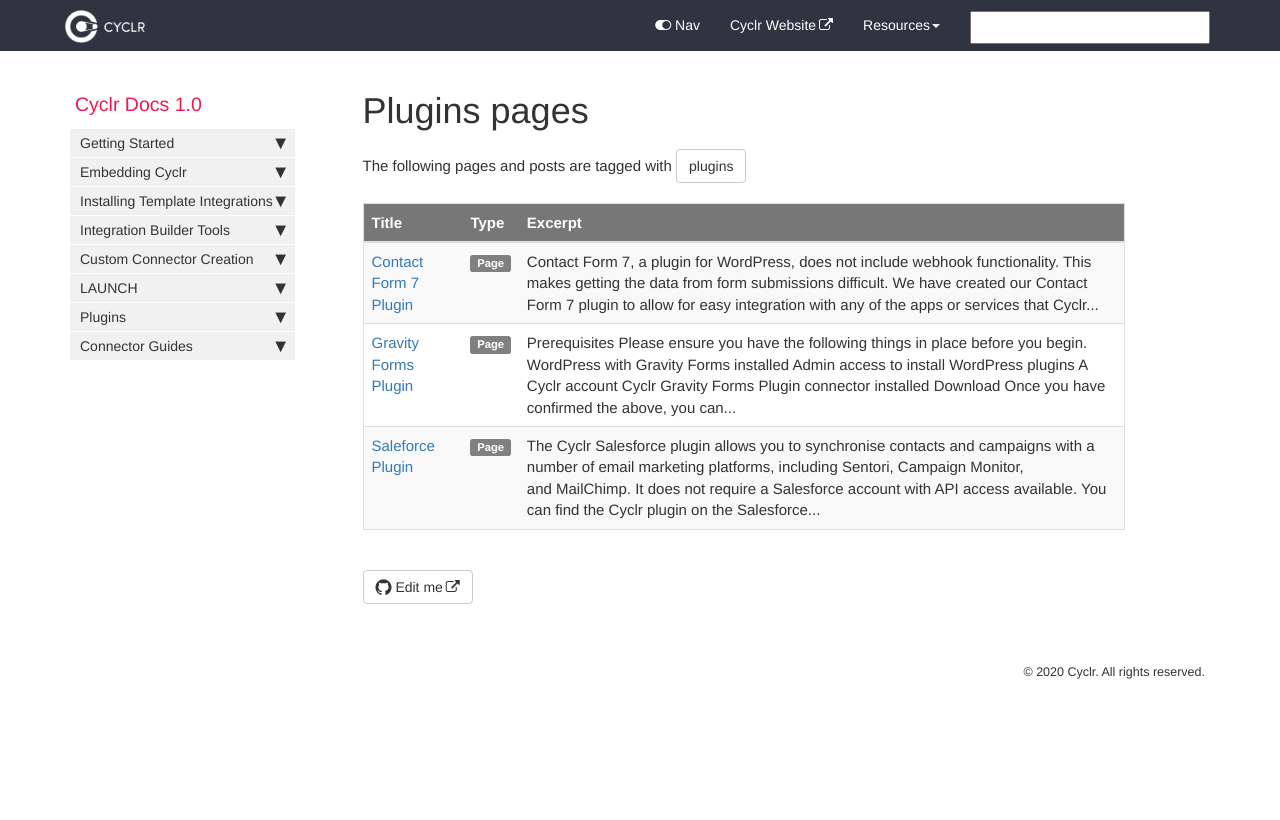
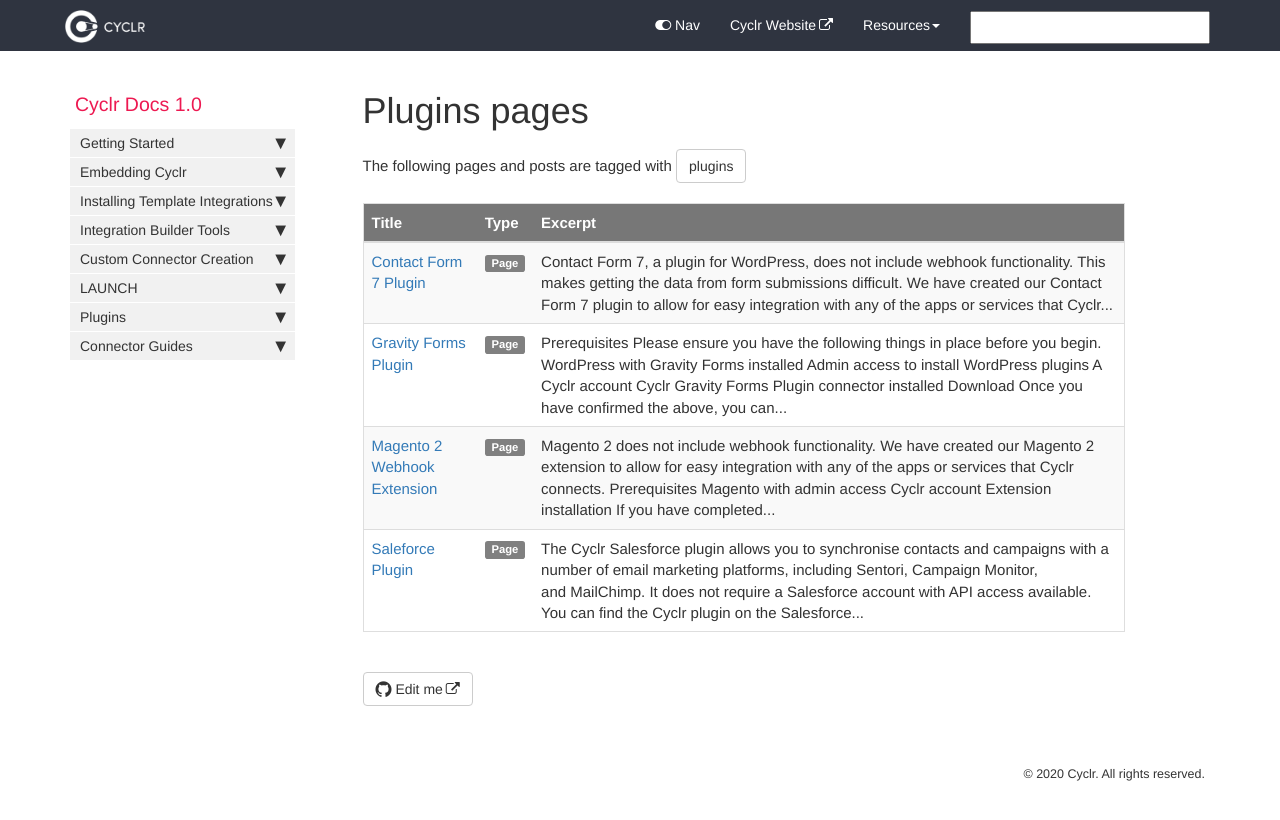
Before and after one commit to sneakysneak/docs, a Jekyll site: the page built from pages/tags/tag_plugins.md, in a window 1280 px wide. Shown: the top 820 px of the page. Built offline with Jekyll 4.4.1, drawn with Linux system fonts in a browser that asks for light colours; nearby versions of some CDN libraries; comment, search, counter and statistics services are not loaded.

Commit message:
Add Magento 2 Webhook doc

````diff
--- a/_data/sidebars/cyclr_sidebar.yml
+++ b/_data/sidebars/cyclr_sidebar.yml
@@ -286,6 +286,10 @@ entries:
             url: /gravity-forms-plugin
             output: web, pdf
 
+          - title: Magento 2 Webhook Extension
+            url: /magento-2-webhook-extension
+            output: web, pdf
+
           - title: Salesforce Plugin
             url: /salesforce-plugin
             output: web, pdf
--- /dev/null
+++ b/pages/integration-plugin/magento-2-webhook.md
@@ -0,0 +1,43 @@
+---
+title: Magento 2 Webhook Extension
+sidebar: cyclr_sidebar
+permalink: magento-2-webhook-extension
+tags: [plugins]
+---
+
+Magento 2 does not include webhook functionality.
+
+We have created our Magento 2 extension to allow for easy integration with any of the [apps or services that Cyclr connects](https://cyclr.com/connectors).
+
+#### Prerequisites
+
+*   Magento with admin access
+
+*   Cyclr account
+
+#### Extension installation
+
+If you have completed the prerequisites:
+
+*   [Download our Magento 2 Webhook extension](https://github.com/cyclr/cyclr-magento-2/releases)
+
+*   Copy the extension to your Magento instance, e.g.
+```
+cp -r ./ /var/www/html/app/code/Cyclr/Webhook/
+```
+
+*   Update database schema
+```
+php bin/magento setup:upgrade
+```
+
+*   Clean cache (Optional)
+```
+php bin/magento cache:clean
+```
+
+Once those steps are complete, you are ready to install the Magento 2 Webhook connector in Cyclr. The Magento 2 Webhook connector will automatically create / delete webhooks in your Magento instance when you start / stop a cycle.
+
+#### Extension setup
+
+*   The webhooks will be processed once per minute. If you wish to change this setting, you can visit *System -> System Settings -> Cron (Scheduled Tasks) -> webhooks*
````
